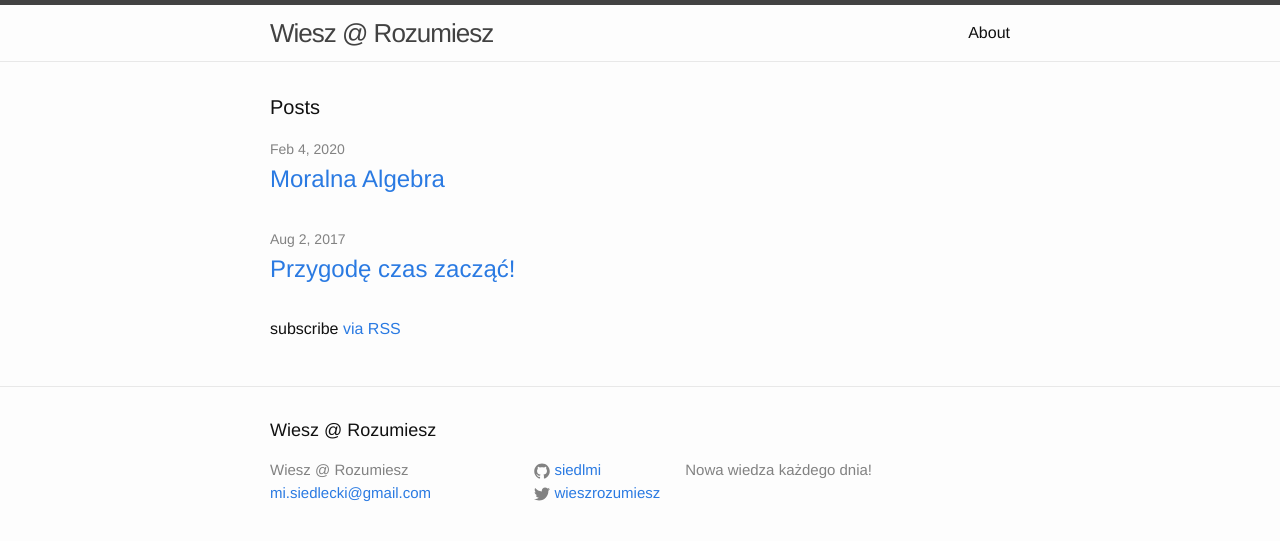
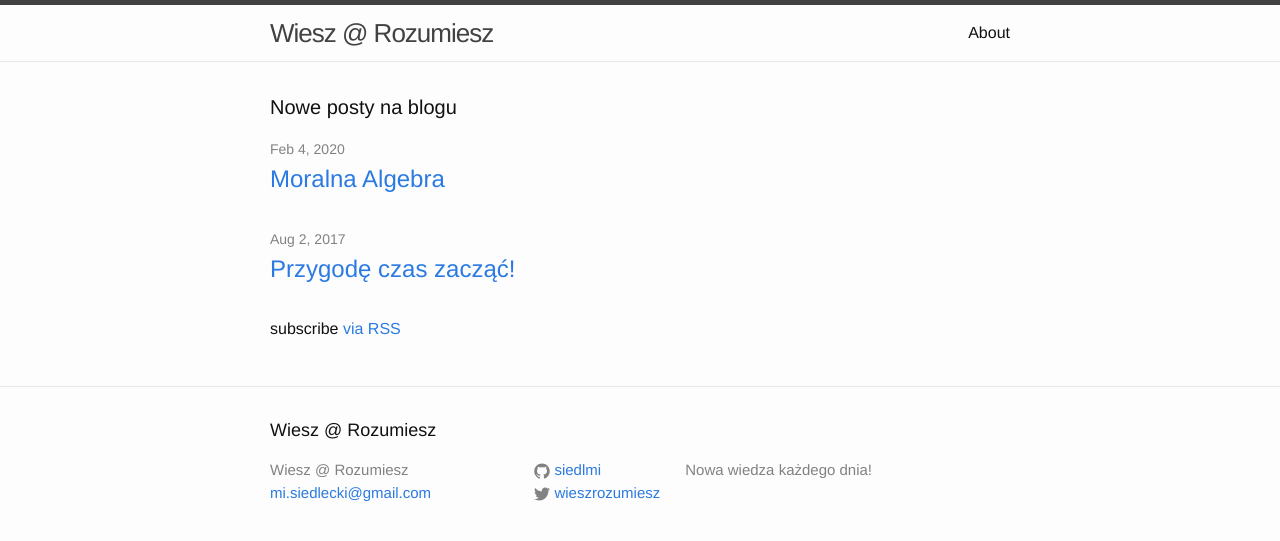
Before and after one commit to siedlmi/siedlmi.github.io, a Jekyll site: the page built from index.html, in a window 1280 px wide. Shown: the top 541 px of the page. Built offline with Jekyll 4.4.1, drawn with Linux system fonts in a browser that asks for light colours; the list of posts is cut into pages by our own code.

Commit message:
Update index.html

```diff
--- a/index.html
+++ b/index.html
@@ -4,7 +4,7 @@ layout: default
 
 <div class="home">
 
-  <h1 class="page-heading">Posts</h1>
+  <h1 class="page-heading">Nowe posty na blogu</h1>
 
   <ul class="post-list">
     {% for post in site.posts %}
```
